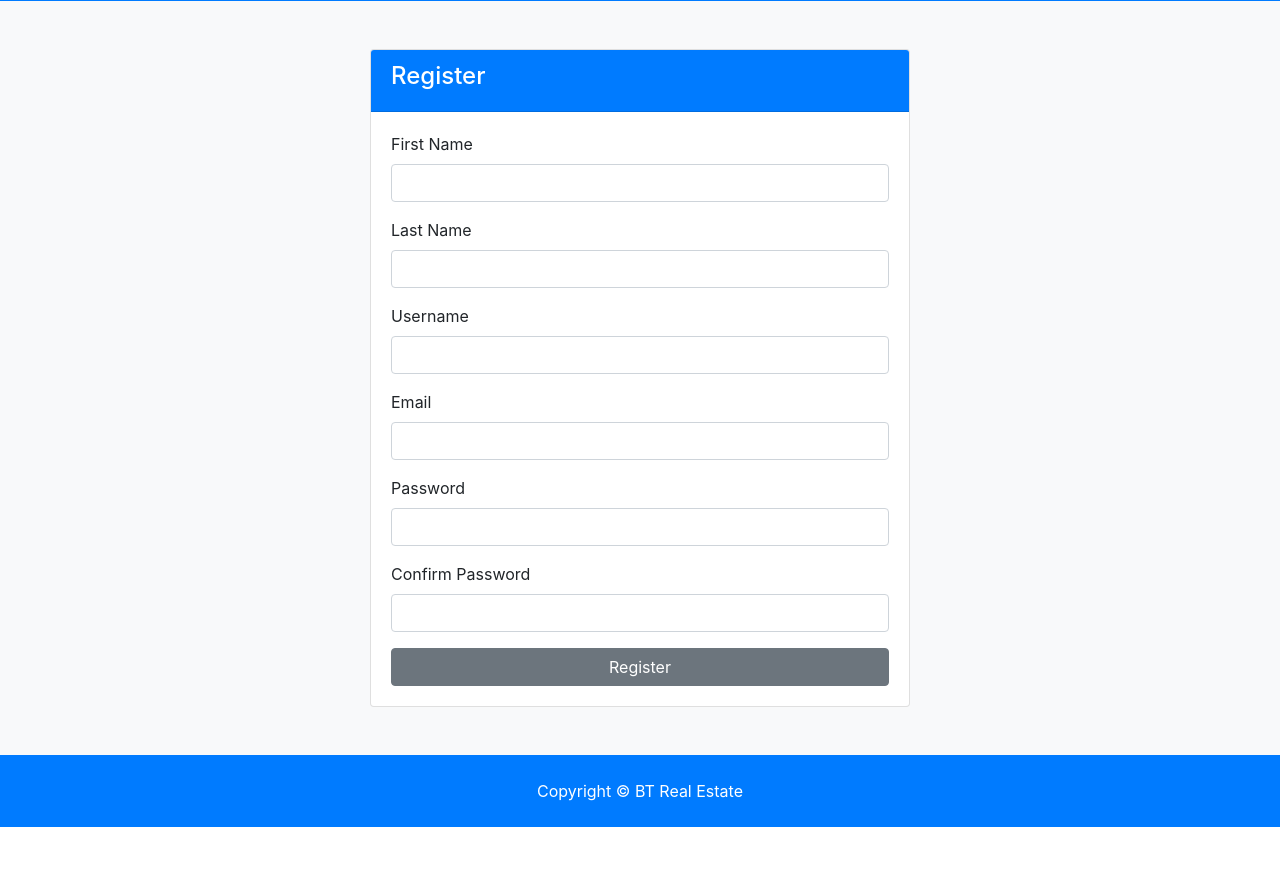
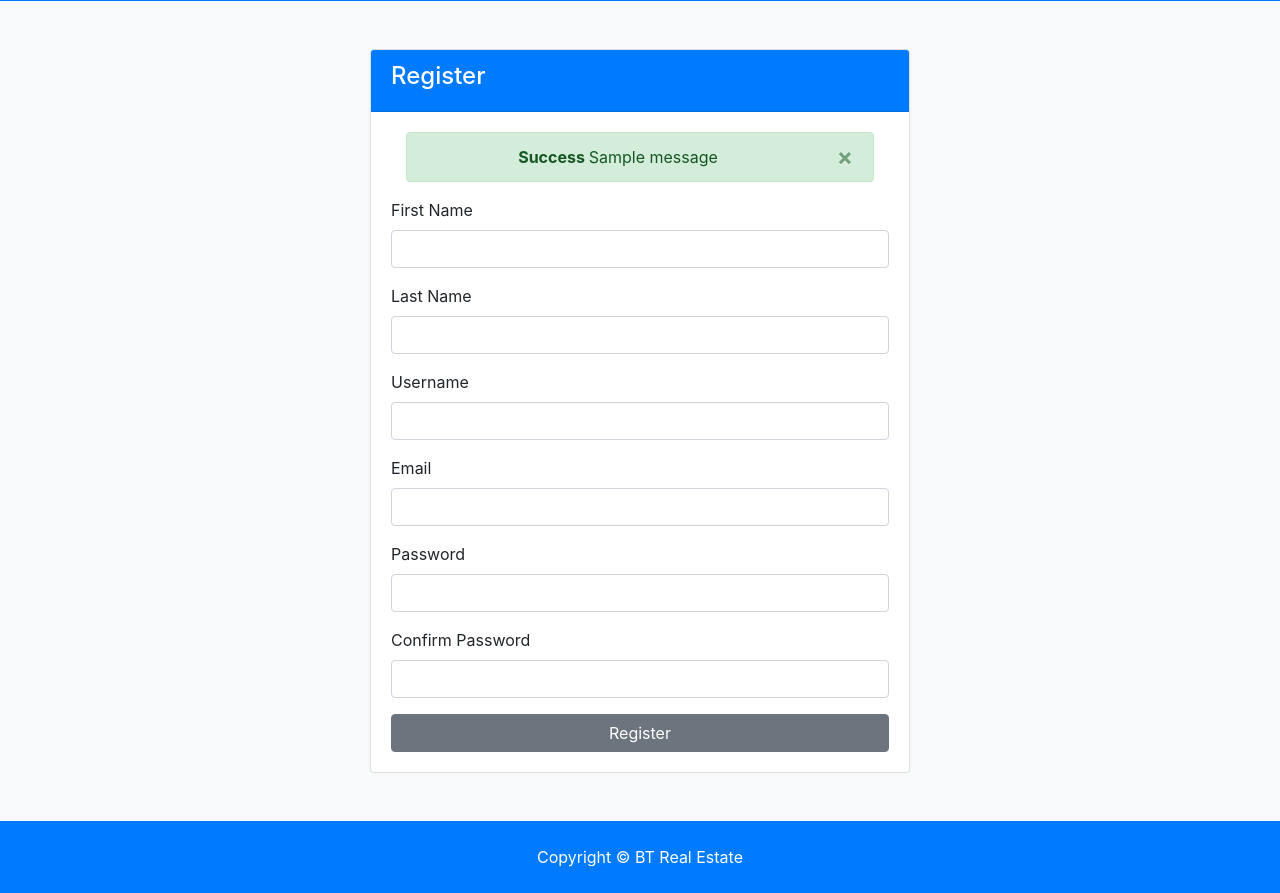
Before and after one commit to Bishal44/Real_State_django_project, a Django app: page /accounts/register in a window 1280 px wide. Shown: the part 381-1274 px from the top of the page. Before the commit the page ends 1208 px from the top, so only its background shows below. Run offline with Django 3.2, Linux system fonts and the light colour scheme; tables that the repository leaves empty hold one stand-in row (values such as "Sample post"); one stand-in notice (Sample message) is shown; some libraries are stand-ins or nearby versions.

Commit message:
alert message

```diff
--- a/accounts/views.py
+++ b/accounts/views.py
@@ -1,4 +1,5 @@
 from django.shortcuts import render,redirect
+from django.contrib import messages
 
 # Create your views here.
 def login(request):
@@ -10,7 +11,8 @@ def login(request):
 
 def register(request):
     if request.method == 'POST':
-        pass
+        messages.error(request,'Testing error message')
+        return redirect('register')
     else:
         return render(request,'accounts/register.html')
 
--- a/templates/accounts/login.html
+++ b/templates/accounts/login.html
@@ -10,6 +10,8 @@
                 <i class="fas fa-sign-in-alt"></i> Login</h4>
             </div>
             <div class="card-body">
+                {#                Alerts#}
+                {% include 'partials/_alerts.html'%}
               <form action="{% url 'login' %}" method="post">
                   {% csrf_token %}
                 <div class="form-group">
--- a/templates/accounts/register.html
+++ b/templates/accounts/register.html
@@ -11,6 +11,8 @@
                 <i class="fas fa-user-plus"></i> Register</h4>
             </div>
             <div class="card-body">
+{#                Alerts#}
+                {% include 'partials/_alerts.html'%}
                 <form action="{% url 'register' %}" method="post">
                     {% csrf_token %}
                   <div class="form-group">
--- /dev/null
+++ b/templates/partials/_alerts.html
@@ -0,0 +1,18 @@
+{% if messages %}
+    {% for message in messages %}
+        <div id="message" class="container">
+        <div class="alert alert-{{ message.tags }} alert-dismissible text-center" role="alert">
+            <button class="close" type="button" data-dismiss="alert"><span aria-hidden="true">&times;</span></button>
+            <strong>
+                {% if message.level == DEFAULT_MESSAGE_LEVELS.ERROR %}
+                    Error:
+                {% else %}
+                    {{ message.tags|title }}
+                {% endif %}
+            </strong>
+        {{ message }}
+
+        </div>
+        </div>
+    {% endfor %}
+{% endif %}
```
Also changed, not shown: btre/settings.py (+8 -0 lines).
